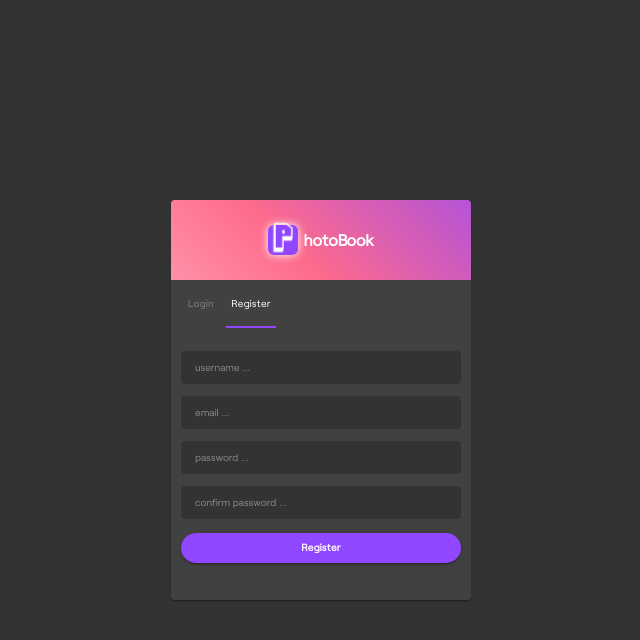
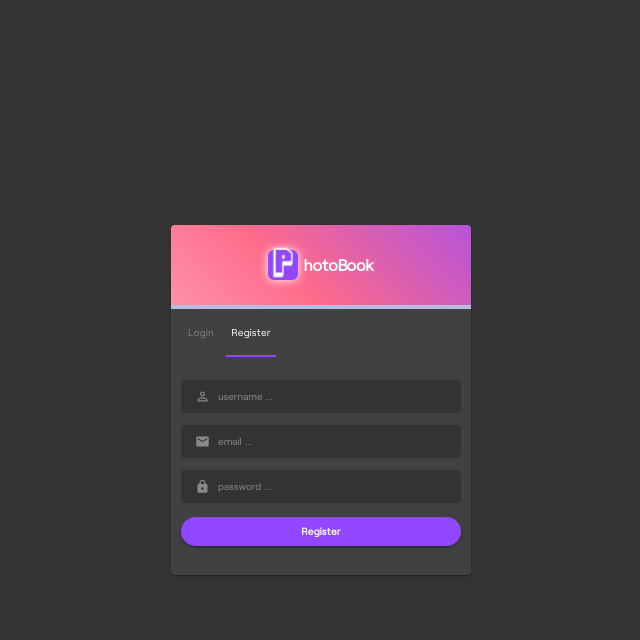
Before and after one commit to jingkang97/memories, a React (Create React App) app in the folder client/: page /login in a window 1280 px wide. Both pictures are taken after a click on the tab "Register". Shown: the top 640 px of the page, without its empty margins (319-959 px from the left). Built offline with nearby package versions, Linux system fonts and the light colour scheme.

Commit message:
login/register page done

```diff
--- a/client/src/components/Login/Login.js
+++ b/client/src/components/Login/Login.js
@@ -6,7 +6,16 @@ import Card from '@material-ui/core/Card';
 import Logo from '../Logo/Logo'
 import Tabs from '@material-ui/core/Tabs';
 import Tab from '@material-ui/core/Tab';
+import InputAdornment from '@material-ui/core/InputAdornment';
+import LinearProgress from '@material-ui/core/LinearProgress';
+
+
+import PermIdentityRoundedIcon from '@material-ui/icons/PermIdentityRounded';
+import LockRoundedIcon from '@material-ui/icons/LockRounded';
+import EmailRoundedIcon from '@material-ui/icons/EmailRounded';
+
 import { makeStyles, useTheme } from '@material-ui/core/styles';
+import {Route, useHistory, useLocation} from 'react-router-dom'
 
 import './styles.css'
 import transitions from '@material-ui/core/styles/transitions';
@@ -79,21 +88,30 @@ const useStyles = makeStyles((theme) => ({
     }
   },
   register:{
-    height:'400px', width:'300px', backgroundColor:'#414141',
+    height:'350px', width:'300px', backgroundColor:'#414141',
     transitions:'2s '
   },
   login:{
     height:'350px', width:'300px', backgroundColor:'#414141',
     transitions:'height 2s'
 
+  },
+  colorPrimary: {
+    background: '#9047ff'
   }
 }));
 
 
 const Login = () => {
     const classes = useStyles();
+    const history = useHistory()
     const [auth, setAuth] = React.useState('false')
     const [value, setValue] = React.useState('Login');
+
+
+    const handleClick = () => {
+      history.push('/feed')
+    }
 
   const handleChange = (event, newValue) => {
     setValue(newValue);
@@ -111,6 +129,9 @@ const Login = () => {
                     </div>
                 </div>
             </div>
+            <LinearProgress
+            classes={{barColorPrimary: classes.colorPrimary}}
+            />
 
         <Tabs
         variant="fullWidth"
@@ -126,7 +147,7 @@ const Login = () => {
         <Tab value="Register"className={classes.tabStyle} label="Register" />
       </Tabs>
       <div role="tabpanel" hidden={value !== "Login"}>
-        <div style={{height:'90px', padding:'10px', marginTop:'5px', marginBottom:'0px'}}>
+        <div style={{height:'100%', padding:'10px', marginTop:'5px', marginBottom:'0px'}}>
 
           <TextField
           fullWidth
@@ -137,7 +158,14 @@ const Login = () => {
           InputProps={{
             className: classes.input,
             classes:{notchedOutline:classes.noBorder},
-            disableUnderline: true }}
+            disableUnderline: true ,
+            startAdornment: (
+              <InputAdornment position="start">
+                <PermIdentityRoundedIcon style={{fontSize:'15px', color:'#898989'}}/>
+              </InputAdornment>
+            ),
+          }}
+
           />
           <TextField
           type="password"
@@ -148,11 +176,20 @@ const Login = () => {
           InputProps={{
             className: classes.input,
             classes:{notchedOutline:classes.noBorder},
-            disableUnderline: true }}
+            disableUnderline: true,
+
+            startAdornment: (
+              <InputAdornment position="start">
+                <LockRoundedIcon style={{fontSize:'15px', color:'#898989'}}/>
+              </InputAdornment>
+            ),
+          }}
           />
         </div>
         <div style={{width:'inherit', paddingLeft:'10px', paddingRight:'10px', display:'flex', flexDirection:'row', justifyContent:'center', }}>
-        <Button variant="contained" style={{backgroundColor:'#9047ff', color:'white', textTransform:'none', fontFamily:'Roobert', fontWeight:'bold', fontSize:'10px', borderRadius:'20px', width:'100%'}}>Login</Button>
+        <Button
+        onClick={handleClick}
+        variant="contained" style={{backgroundColor:'#9047ff', color:'white', textTransform:'none', fontFamily:'Roobert', fontWeight:'bold', fontSize:'10px', borderRadius:'20px', width:'100%'}}>Login</Button>
 
         </div>
         <div className={classes.Link}>
@@ -164,7 +201,7 @@ const Login = () => {
       </div>
 
       <div role="tabpanel" hidden={value !== "Register"}>
-        <div style={{height:'180px', padding:'10px', marginTop:'5px', marginBottom:'0px'}}>
+        <div style={{height:'100%', padding:'10px', marginTop:'5px', marginBottom:'0px'}}>
 
           <TextField
           fullWidth
@@ -175,7 +212,13 @@ const Login = () => {
           InputProps={{
             className: classes.input,
             classes:{notchedOutline:classes.noBorder},
-            disableUnderline: true }}
+            disableUnderline: true,
+            startAdornment: (
+              <InputAdornment position="start">
+                <PermIdentityRoundedIcon style={{fontSize:'15px', color:'#898989'}}/>
+              </InputAdornment>
+            ),
+          }}
           />
           <TextField
           fullWidth
@@ -186,7 +229,13 @@ const Login = () => {
           InputProps={{
             className: classes.input,
             classes:{notchedOutline:classes.noBorder},
-            disableUnderline: true }}
+            disableUnderline: true,
+            startAdornment: (
+              <InputAdornment position="start">
+                <EmailRoundedIcon style={{fontSize:'15px', color:'#898989'}}/>
+              </InputAdornment>
+            ),
+          }}
           />
           <TextField
           type="password"
@@ -198,22 +247,20 @@ const Login = () => {
           InputProps={{
             className: classes.input,
             classes:{notchedOutline:classes.noBorder},
-            disableUnderline: true }}
+            disableUnderline: true,
+            startAdornment: (
+              <InputAdornment position="start">
+                <LockRoundedIcon style={{fontSize:'15px', color:'#898989'}}/>
+              </InputAdornment>
+            ),
+          }}
           />
-          <TextField
-          type="password"
-          fullWidth
-          variant="outlined"
-          margin="dense"
-          placeholder="confirm password ..."
-          InputProps={{
-            className: classes.input,
-            classes:{notchedOutline:classes.noBorder},
-            disableUnderline: true }}
-          />
+
         </div>
         <div style={{width:'inherit', paddingLeft:'10px', paddingRight:'10px', display:'flex', flexDirection:'row', justifyContent:'center', }}>
-        <Button variant="contained" style={{backgroundColor:'#9047ff', color:'white', textTransform:'none', fontFamily:'Roobert', fontWeight:'bold', fontSize:'10px', borderRadius:'20px', width:'100%'}}>Register</Button>
+        <Button
+        onClick={handleClick}
+        variant="contained" style={{backgroundColor:'#9047ff', color:'white', textTransform:'none', fontFamily:'Roobert', fontWeight:'bold', fontSize:'10px', borderRadius:'20px', width:'100%'}}>Register</Button>
 
         </div>
 
--- a/client/src/components/Main/Main.js
+++ b/client/src/components/Main/Main.js
@@ -414,7 +414,7 @@ function MiniDrawer() {
 
         </div>
 
-        <ListItem button>
+        <ListItem button onClick={()=>{history.push('/login')}}>
               <ListItemIcon>
                 <ExitToAppRoundedIcon style={{marginLeft:'7px',color:'grey'}}/>
                 </ListItemIcon>
```
